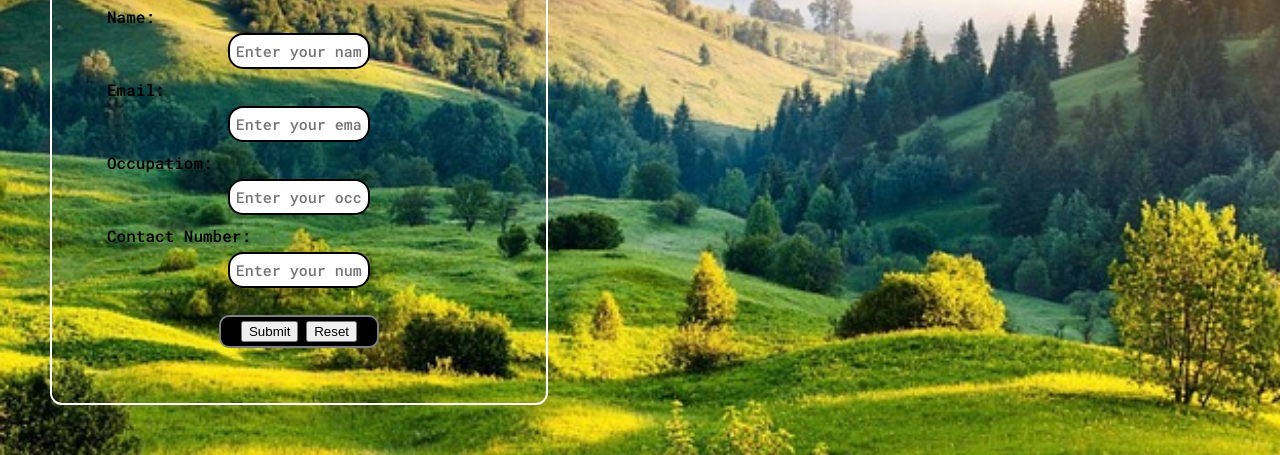
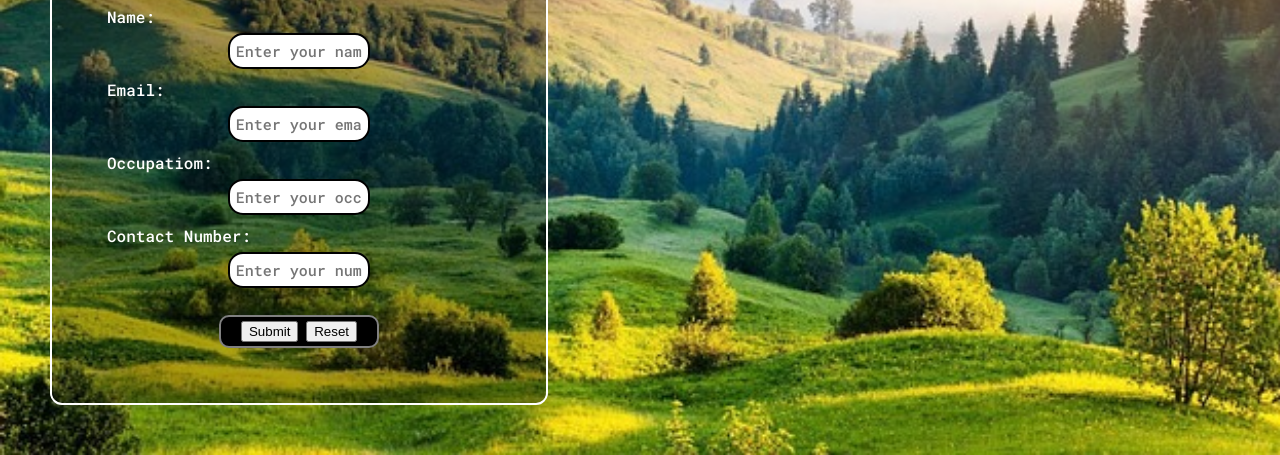
Before and after one commit to neha09shri/firstsite, a plain HTML site: page index.html in a window 1280 px wide. Shown: the part 367-822 px from the top of the page. Drawn offline with Linux system fonts and the light colour scheme; a web font is replaced by a local one.

Commit message:
color and background changes

```diff
--- a/css/style.css
+++ b/css/style.css
@@ -78,6 +78,7 @@
     padding: 55px;
     width: 30%;
     border-radius: 12px;
+    background: #00000052;
 
   }
   .form-group input {
@@ -101,6 +102,6 @@
     text-align: center;
   }
   .form-group{
-    color: black;
+    color: white;
     margin-top: 10px;
   }
```
